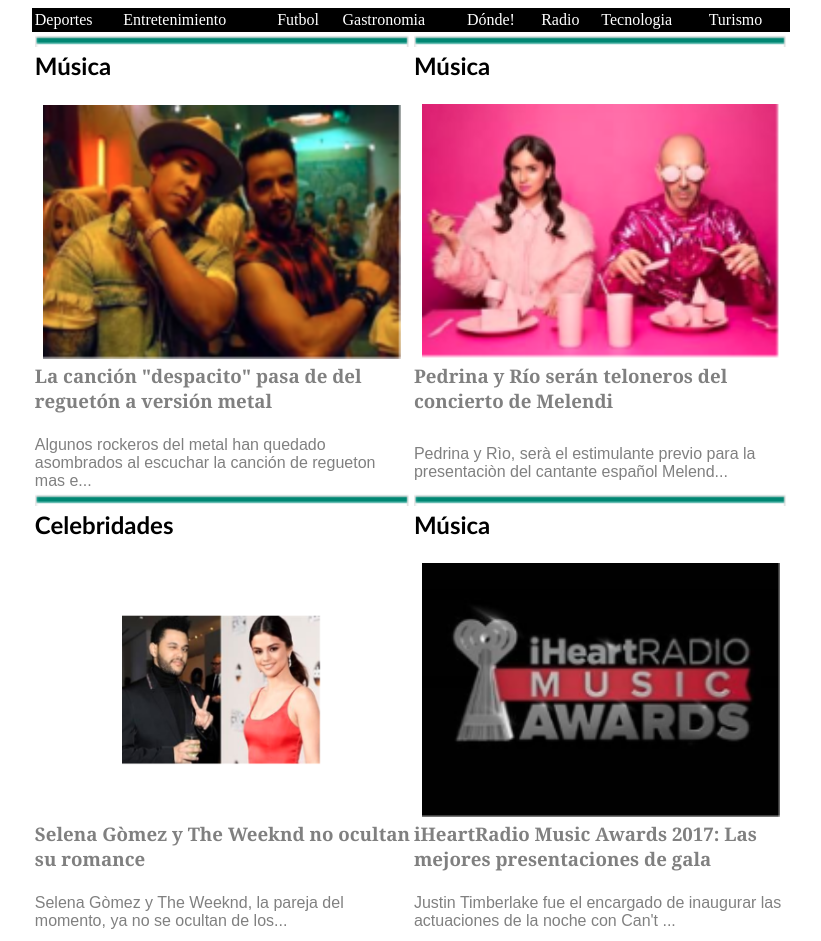
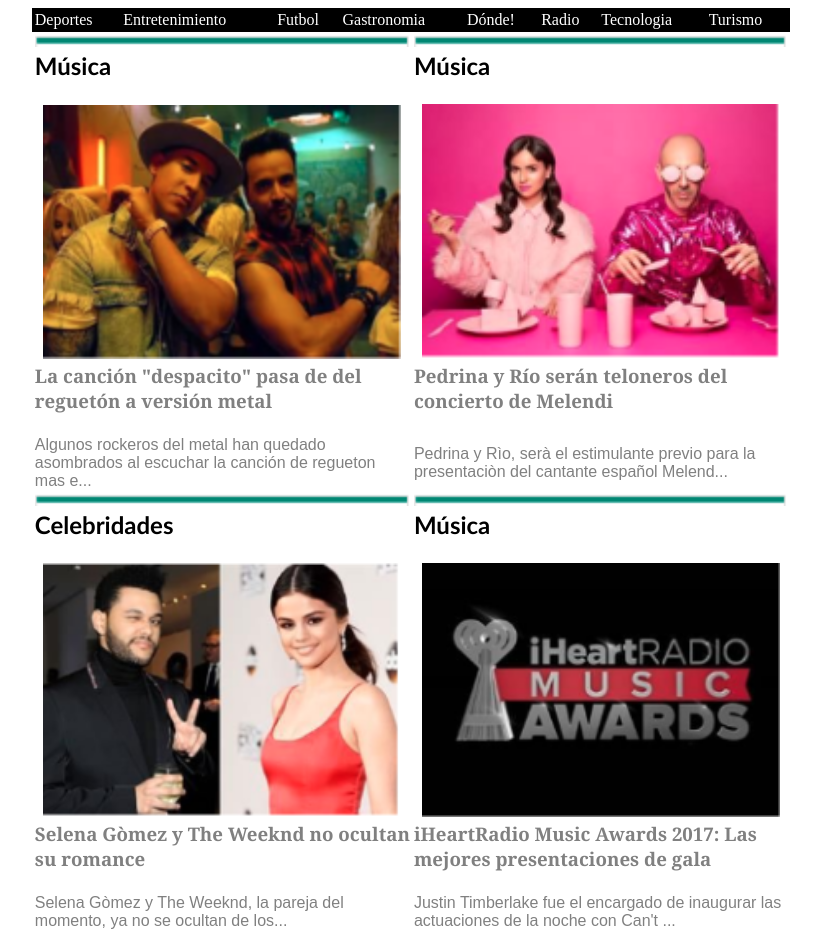
Before and after one commit to juan0142/juan0142.github.io, a plain HTML site: page index.html in a window 1280 px wide. Shown: the whole page, without its empty margins (229-1050 px from the left). Drawn offline with Linux system fonts and the light colour scheme.

Commit message:
Update index.html

```diff
--- a/index.html
+++ b/index.html
@@ -23,7 +23,7 @@
 <tr>
 <td><H2><font face="calibri">Celebridades</font></h2></td><td><h2><font face="Calibri">Música</h2></td></tr></font>
 <tr>
-<td><div align="center"><img src="selena gomes captura.png" title=" Selena gomèz y The Weeknd" width="200" height="150"/></div></td><td><div align="center"><img src="iheart radio.png" title="Iheart Radio Music awards" width="358" height="254" /></div></td></tr>
+<td><div align="center"><img src="selena gomes captura.png" title=" Selena gomèz y The Weeknd" width="358" height="254"/></div></td><td><div align="center"><img src="iheart radio.png" title="Iheart Radio Music awards" width="358" height="254" /></div></td></tr>
 <tr>
 <td><font face="Cambria" font color=gray><h3>Selena Gòmez y The Weeknd no ocultan su romance</h3></font></td><td><font face="Cambria" font color=gray><h3>iHeartRadio Music Awards 2017: Las mejores presentaciones de gala</h3></font></td></tr>
 <tr>
```
